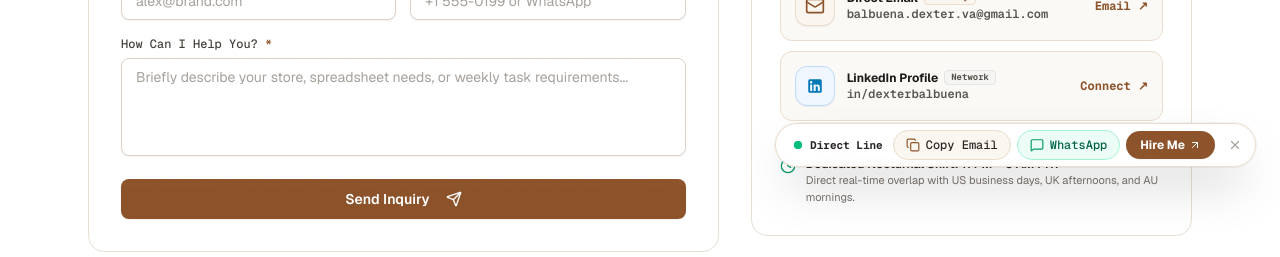
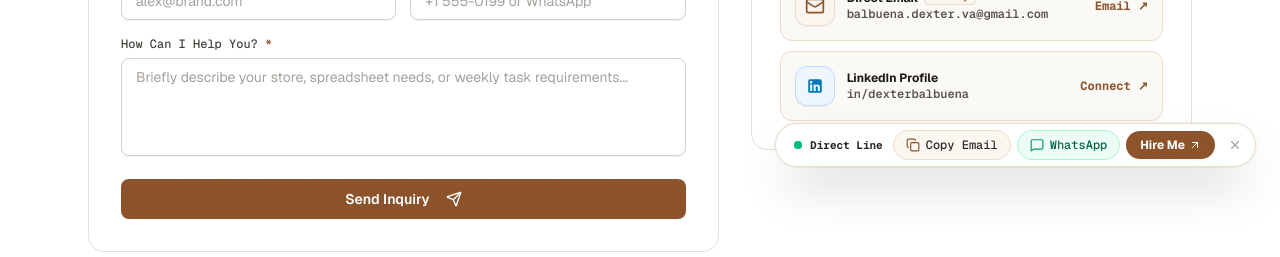
Before and after one commit to devbalbuena/dexter-balbuena-portfolio, a Next.js app: page /contact in a window 1280 px wide. Shown: the part 613-870 px from the top of the page. Built offline with nearby package versions, Linux system fonts and the light colour scheme; no server answers.

Commit message:
refactor(contact): remove freelance profiles to emphasize primary direct communication channels

```diff
--- a/src/app/contact/page.tsx
+++ b/src/app/contact/page.tsx
@@ -1,11 +1,6 @@
 import type { Metadata } from "next";
 import { ContactForm } from "@/components/contact/ContactForm";
-import {
-  Mail,
-  MessageSquare,
-  Clock,
-  CheckCircle2
-} from "lucide-react";
+import { Mail, MessageSquare } from "lucide-react";
 
 export const metadata: Metadata = {
   title: "Contact & Hire | Dexter E. Balbuena",
@@ -128,7 +123,6 @@ export default function ContactPage() {
                   <div className="min-w-0">
                     <div className="flex items-center gap-1.5">
                       <span className="text-xs font-bold text-stone-900">LinkedIn Profile</span>
-                      <span className="text-[9px] font-mono text-stone-600 font-bold bg-stone-100 border border-stone-200 px-1.5 py-0.2 rounded">Network</span>
                     </div>
                     <span className="block text-xs font-mono font-semibold text-stone-600 truncate">
                       in/dexterbalbuena
@@ -140,21 +134,6 @@ export default function ContactPage() {
                 </span>
               </a>
             </div>
-
-            {/* Availability details */}
-            <div className="pt-3.5 border-t border-stone-200/80 space-y-2 text-xs">
-              <div className="flex items-start gap-2.5">
-                <Clock className="h-4 w-4 text-emerald-600 shrink-0 mt-0.5" />
-                <div>
-                  <span className="font-semibold text-stone-800 block">
-                    Dedicated Nocturnal Shift: 11 PM – 6 AM PHT
-                  </span>
-                  <span className="text-stone-500 text-[11px] leading-relaxed">
-                    Direct real-time overlap with US business days, UK afternoons, and AU mornings.
-                  </span>
-                </div>
-              </div>
-            </div>
           </div>
         </div>
       </div>
```
